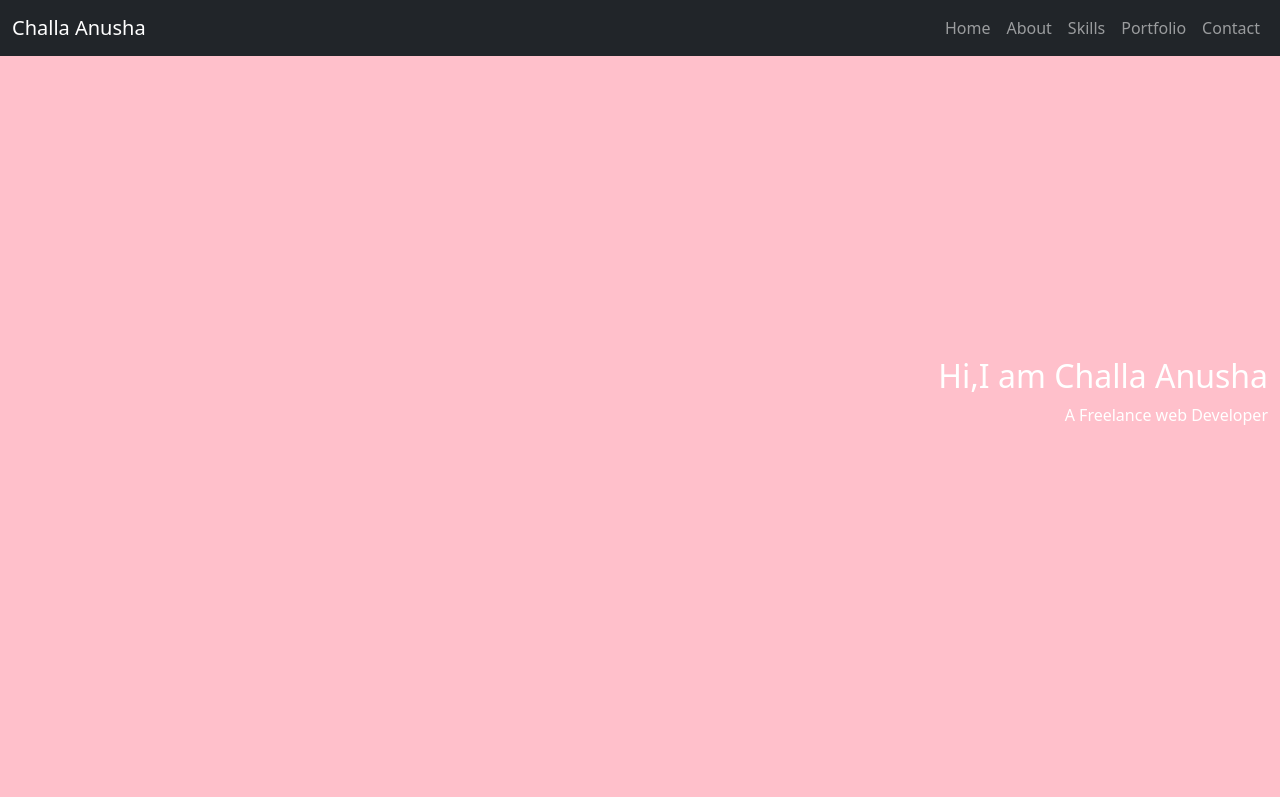
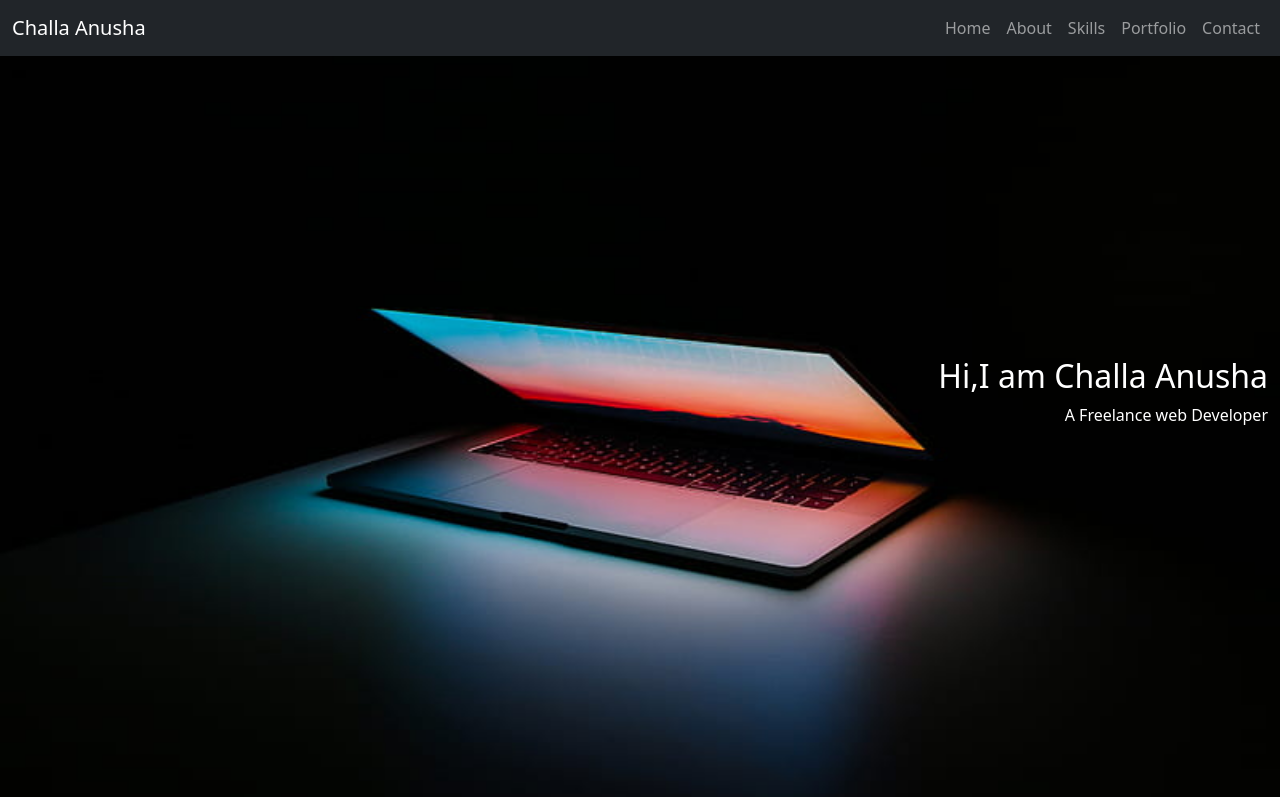
Before and after one commit to ChallaAnusha/fed, a plain HTML site: page index.html in a window 1280 px wide. Shown: the top 797 px of the page. Drawn offline with nearby package versions, Linux system fonts and the light colour scheme.

Commit message:
Update style.css

```diff
--- a/css/style.css
+++ b/css/style.css
@@ -1,7 +1,7 @@
 .bannerBgImage{
     height: 100vh;
     background-color:pink;
-    background-image:url("banner.jpg");
+    background-image:url("bannerimage.jpg");
     background-size: cover;
     position: relative;
 }
```
